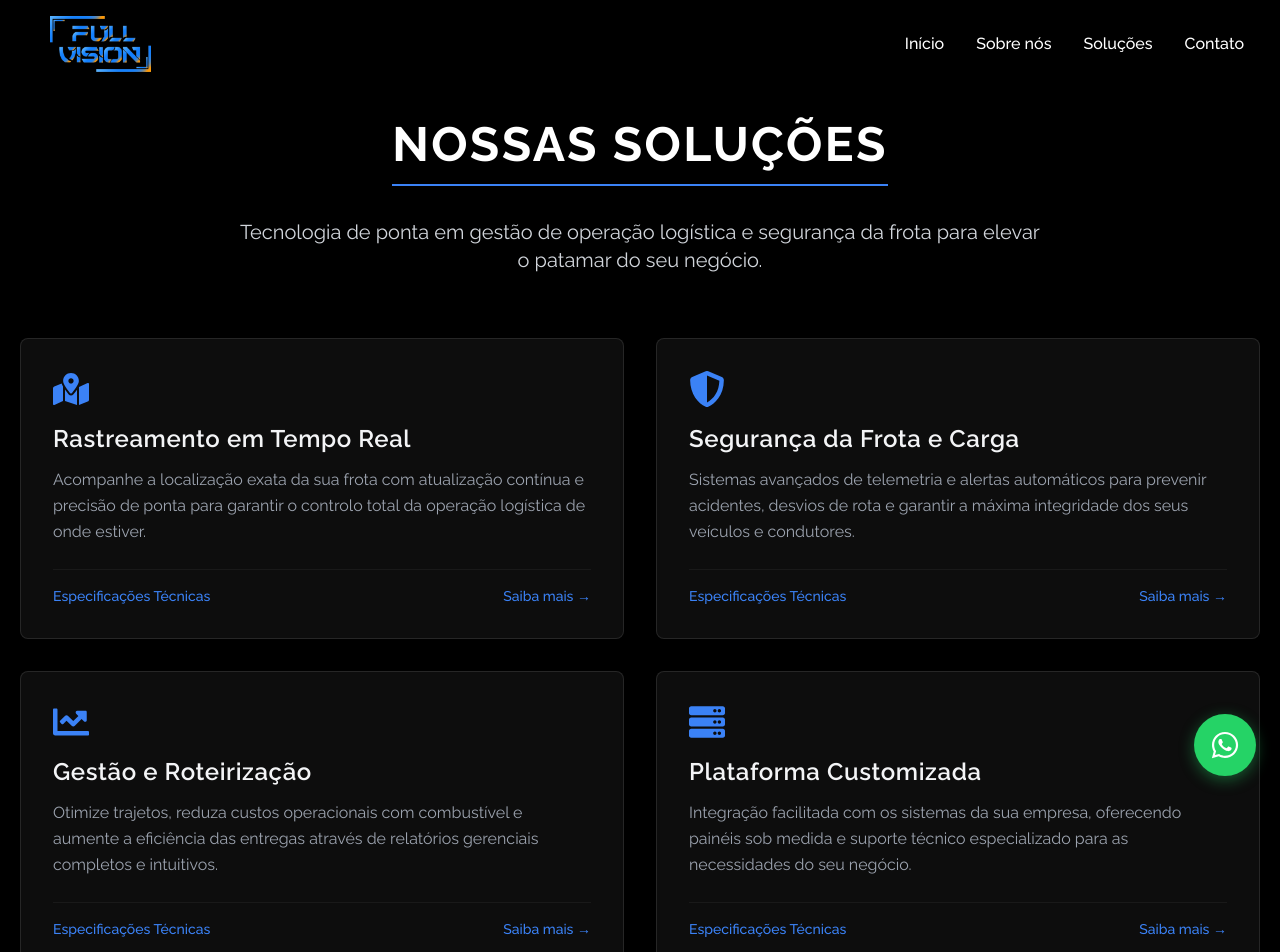
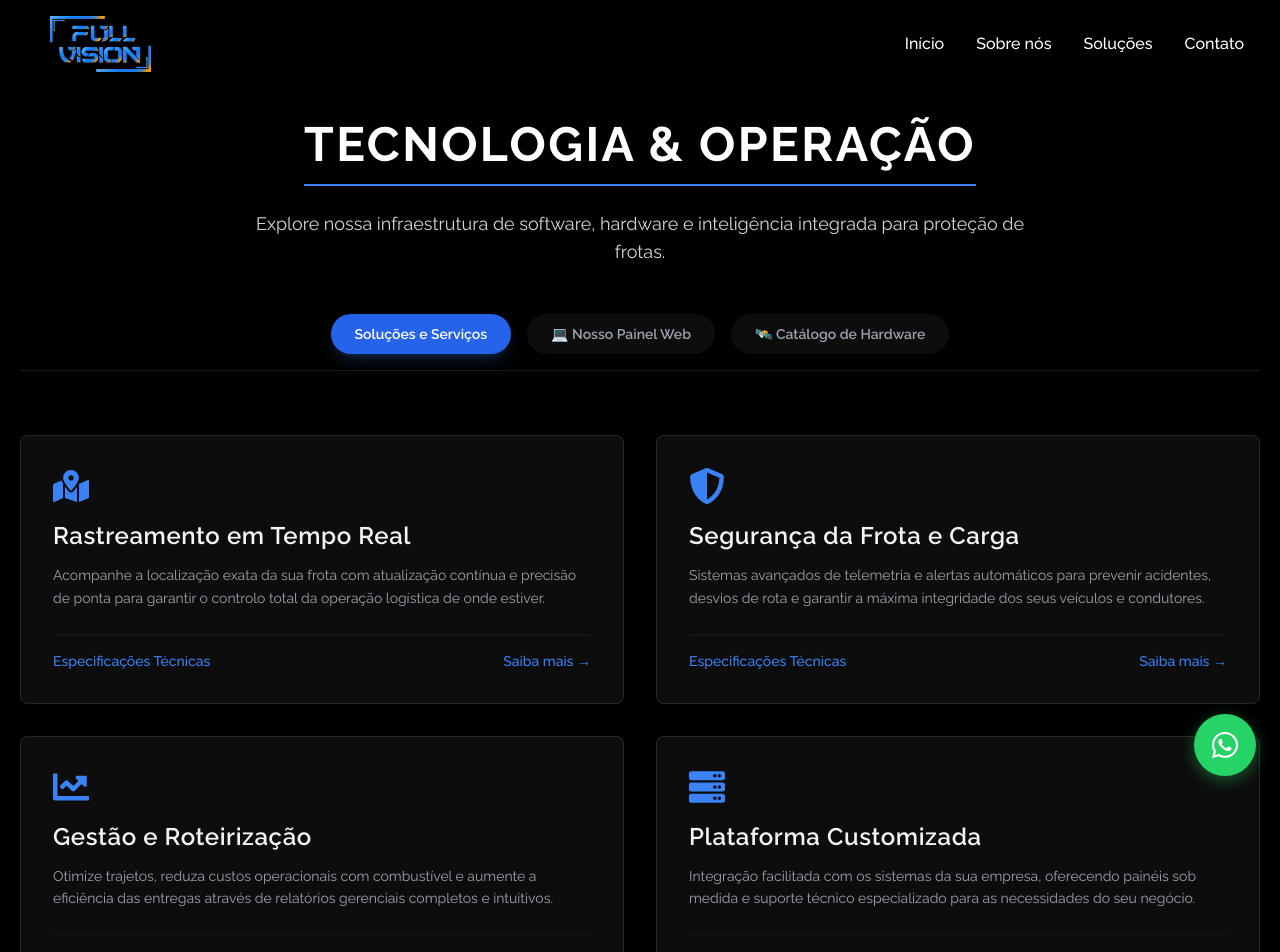
Before and after one commit to otenebra1/FullVision-site, a Next.js app: page /solutions in a window 1280 px wide. Shown: the top 952 px of the page. Built offline with nearby package versions, Linux system fonts and the light colour scheme.

Commit message:
feat: estruturando faturamento tecnico dos equipamentos no catalogo

```diff
--- a/pages/solutions.js
+++ b/pages/solutions.js
@@ -1,25 +1,16 @@
-import React, { useState, useEffect } from 'react';
+import React, { useState } from 'react';
 import Head from 'next/head';
 import Link from 'next/link';
 import Footer from '@/components/Footer';
-import { FaMapMarkedAlt, FaShieldAlt, FaChartLine, FaServer, FaTimes } from 'react-icons/fa';
+import {
+  FaMapMarkedAlt, FaShieldAlt, FaChartLine, FaServer, FaTimes,
+  FaDesktop, FaMicrochip, FaSatellite, FaSignal, FaThermometerHalf, FaSlidersH
+} from 'react-icons/fa';
 
 export default function Solutions() {
-  // Estado para controlar qual o modal aberto (guarda o índice do item ou null se estiver fechado)
+  const [activeTab, setActiveTab] = useState('services');
   const [activeModal, setActiveModal] = useState(null);
 
-  // Fecha o modal ao pressionar Escape
-  useEffect(() => {
-    const handleKeyDown = (e) => {
-      if (e.key === 'Escape') setActiveModal(null);
-    };
-    if (activeModal !== null) {
-      document.addEventListener('keydown', handleKeyDown);
-    }
-    return () => document.removeEventListener('keydown', handleKeyDown);
-  }, [activeModal]);
-
-  // Lista de soluções enriquecida com pormenores técnicos para a janela flutuante
   const solutionsList = [
     {
       icon: <FaMapMarkedAlt className="text-blue-500 text-4xl mb-4" />,
@@ -67,40 +58,112 @@ export default function Solutions() {
     }
   ];
 
+  const panelFeatures = [
+    {
+      icon: <FaDesktop className="text-blue-500 text-2xl" />,
+      title: "Interface Analytics de Alta Performance",
+      desc: "Painel de controle centralizado baseado em nuvem de alta disponibilidade, focado na experiência do usuário para tomadas de decisão rápidas."
+    },
+    {
+      icon: <FaThermometerHalf className="text-blue-500 text-2xl" />,
+      title: "Gráfico de Eventos de Temperatura",
+      desc: "Módulo avançado para cargas refrigeradas. Gráficos de linha contínuos em tempo real interligando sensores para auditoria térmica rigorosa de cada placa."
+    },
+    {
+      icon: <FaSlidersH className="text-blue-500 text-2xl" />,
+      title: "Roteirizador inteligente com Filtros",
+      desc: "Ferramenta nativa que permite filtrar clientes específicos por área e criar janelas dinâmicas de carregamento e cubagem de baú."
+    }
+  ];
+
+  const technologyCatalog = [
+    {
+      icon: <FaSignal className="text-blue-500 text-3xl" />,
+      title: "FV-Smart 4G (Rastreador Veicular)",
+      tech: "Nosso rastreador padrão ouro para frotas urbanas e rodoviárias. Utiliza conectividade celular Multi-operadora (4G/2G) com chaveamento automático de sinal.",
+      specs: [
+        "Módulo de Telemetria integrado (leitura de velocidade e RPM).",
+        "Bloqueio de ignição remoto e seguro via satélite/GSM.",
+        "Bateria interna de backup com duração de até 48 horas offline.",
+        "Entradas para sensores de porta, painel e botão de pânico."
+      ]
+    },
+    {
+      icon: <FaSatellite className="text-blue-500 text-3xl" />,
+      title: "FV-Sat Autônomo (Satelital Híbrido)",
+      tech: "Equipamento blindado de alta tecnologia voltado para transporte de cargas críticas e rotas de longa distância com áreas de sombra de celular.",
+      specs: [
+        "Comunicação bidirecional via constelação de Satélites Iridium.",
+        "Antena GPS de alta sensibilidade com precisão militar.",
+        "Resistente à água e poeira (Certificação IP67).",
+        "Inteligência embarcada contra bloqueadores de sinal (Anti-Jammer)."
+      ]
+    },
+    {
+      icon: <FaMicrochip className="text-blue-500 text-3xl" />,
+      title: "FV-Cargo Micro (Isca de Carga)",
+      tech: "Dispositivo miniaturizado de monitoramento velado para caixas, paletes e encomendas de alto valor. Ideal para auditoria de transportadoras.",
+      specs: [
+        "Localização híbrida por triangulação de antenas celular (LBS) + GPS.",
+        "Modo ultra-econômico: ativação apenas quando há movimento.",
+        "Autonomia estendida: bateria interna inteligente de até 60 dias.",
+        "Carcaça magnética para fixação rápida e discreta no baú."
+      ]
+    }
+  ];
+
   return (
-    // Adicionado overflow-hidden para evitar barras de scroll horizontais durante a animação
     <div className="flex flex-col min-h-screen bg-[#000000] text-white select-none relative overflow-hidden">
       <Head>
-        <title>Soluções | FullVision Tracking</title>
-        <meta name="description" content="Rastreamento em tempo real, segurança de frota, gestão logística e plataforma customizada para o seu negócio." />
-        <meta property="og:title" content="Soluções | FullVision Tracking" />
-        <meta property="og:description" content="Rastreamento em tempo real, segurança de frota, gestão logística e plataforma customizada para o seu negócio." />
-        <meta property="og:type" content="website" />
-        <meta property="og:url" content="https://fullvision.one/solutions" />
-        <meta name="twitter:card" content="summary_large_image" />
+        <title>Soluções e Tecnologias | FullVision Tracking</title>
       </Head>
 
-      {/* Conteúdo Principal */}
       <main className="flex-grow w-full pt-[120px] pb-16 px-4">
         <div className="max-w-[1240px] mx-auto">
 
-          {/* Cabeçalho da Página */}
-          <div className="text-center max-w-[800px] mx-auto mb-16">
+          <div className="text-center max-w-[800px] mx-auto mb-12">
             <h1 data-aos="fade-down" className="text-4xl md:text-5xl font-bold tracking-wider mb-4 border-b-2 border-blue-500 pb-4 inline-block">
-              NOSSAS SOLUÇÕES
+              TECNOLOGIA & OPERAÇÃO
             </h1>
-            <p data-aos="fade-up" data-aos-delay="150" className="text-gray-300 text-lg md:text-xl leading-relaxed mt-4">
-              Tecnologia de ponta em gestão de operação logística e segurança da frota para elevar o patamar do seu negócio.
+            <p data-aos="fade-up" data-aos-delay="150" className="text-gray-300 text-base md:text-lg leading-relaxed mt-2">
+              Explore nossa infraestrutura de software, hardware e inteligência integrada para proteção de frotas.
             </p>
           </div>
 
-          {/* Grid de Soluções */}
-          <div className="grid grid-cols-1 md:grid-cols-2 gap-8 mb-16">
+          <div data-aos="fade-up" className="flex flex-wrap justify-center items-center gap-2 md:gap-4 mb-16 border-b border-white/10 pb-4">
+            <button
+              onClick={() => setActiveTab('services')}
+              className={`px-6 py-2.5 rounded-full font-semibold text-sm transition-all duration-300 ${
+                activeTab === 'services' ? 'bg-blue-600 text-white shadow-lg shadow-blue-500/20' : 'bg-white/5 text-gray-400 hover:bg-white/10 hover:text-white'
+              }`}
+            >
+              Soluções e Serviços
+            </button>
+            <button
+              onClick={() => setActiveTab('panel')}
+              className={`px-6 py-2.5 rounded-full font-semibold text-sm transition-all duration-300 ${
+                activeTab === 'panel' ? 'bg-blue-600 text-white shadow-lg shadow-blue-500/20' : 'bg-white/5 text-gray-400 hover:bg-white/10 hover:text-white'
+              }`}
+            >
+              💻 Nosso Painel Web
+            </button>
+            <button
+              onClick={() => setActiveTab('catalog')}
+              className={`px-6 py-2.5 rounded-full font-semibold text-sm transition-all duration-300 ${
+                activeTab === 'catalog' ? 'bg-blue-600 text-white shadow-lg shadow-blue-500/20' : 'bg-white/5 text-gray-400 hover:bg-white/10 hover:text-white'
+              }`}
+            >
+              🛰️ Catálogo de Hardware
+            </button>
+          </div>
+
+          <div className="transition-all duration-500">
+
+            {activeTab === 'services' && (
+              <div className="grid grid-cols-1 md:grid-cols-2 gap-8 mb-16 animate-fade-in">
                 {solutionsList.map((item, index) => (
                   <div
                     key={index}
-                data-aos="fade-up"
-                data-aos-delay={index * 150} // 0ms, 150ms, 300ms, 450ms (Efeito Cascata)
                     onClick={() => setActiveModal(index)}
                     className="bg-white/5 border border-white/10 rounded-lg p-8 hover:border-blue-500 transition-all duration-300 hover:bg-white/10 cursor-pointer flex flex-col justify-between group"
                   >
@@ -109,12 +172,10 @@ export default function Solutions() {
                       <h3 className="text-2xl font-semibold mb-3 tracking-wide text-gray-100 group-hover:text-blue-400 transition-colors">
                         {item.title}
                       </h3>
-                  <p className="text-gray-400 leading-relaxed mb-6">
+                      <p className="text-gray-400 leading-relaxed mb-6 text-sm">
                         {item.description}
                       </p>
                     </div>
-
-                {/* Indicador visual de clique */}
                     <div className="border-t border-white/5 pt-4 flex items-center justify-between text-sm text-blue-500 font-medium">
                       <span>Especificações Técnicas</span>
                       <span className="group-hover:translate-x-1 transition-transform duration-300">Saiba mais &rarr;</span>
@@ -122,15 +183,76 @@ export default function Solutions() {
                   </div>
                 ))}
               </div>
+            )}
 
-          {/* Chamada para Ação */}
+            {activeTab === 'panel' && (
+              <div className="space-y-12 max-w-[900px] mx-auto mb-16 animate-fade-in">
+                <div className="bg-gradient-to-r from-blue-950/30 to-white/5 p-6 rounded-xl border border-white/10 flex flex-col md:flex-row items-center gap-6">
+                  <div className="text-5xl text-blue-500"><FaDesktop /></div>
+                  <div>
+                    <h3 className="text-xl font-bold mb-2">Central Logística em Tempo Real</h3>
+                    <p className="text-gray-400 text-sm leading-relaxed">
+                      Nossa plataforma foi desenhada sob rígidos conceitos corporativos. Ela compila telemetria, mapas dinâmicos e disparo automático de comandos de segurança em milissegundos.
+                    </p>
+                  </div>
+                </div>
+
+                <div className="grid grid-cols-1 md:grid-cols-2 gap-6">
+                  {panelFeatures.map((feat, idx) => (
+                    <div key={idx} className="bg-white/5 border border-white/5 rounded-lg p-6 hover:border-blue-500/40 transition-colors">
+                      <div className="mb-4">{feat.icon}</div>
+                      <h4 className="text-lg font-bold mb-2 text-gray-200">{feat.title}</h4>
+                      <p className="text-gray-400 text-xs leading-relaxed">{feat.desc}</p>
+                    </div>
+                  ))}
+                </div>
+              </div>
+            )}
+
+            {activeTab === 'catalog' && (
+              <div className="grid grid-cols-1 md:grid-cols-3 gap-6 mb-16 animate-fade-in">
+                {technologyCatalog.map((tech, idx) => (
+                  <div key={idx} className="bg-[#0f0f0f] border border-white/10 rounded-xl p-6 flex flex-col justify-between hover:border-blue-500/40 hover:scale-[1.02] transition-all duration-300">
+                    <div>
+                      <div className="mb-4 bg-blue-500/10 w-14 h-14 rounded-lg flex items-center justify-center">
+                        {tech.icon}
+                      </div>
+
+                      <h3 className="text-xl font-bold mb-2 text-white">{tech.title}</h3>
+                      <p className="text-gray-400 text-xs leading-relaxed mb-4">{tech.tech}</p>
+
+                      <div className="border-t border-white/5 pt-4 mt-2">
+                        <h4 className="text-[11px] font-bold text-blue-500 uppercase tracking-widest mb-2">
+                          Especificações Técnicas:
+                        </h4>
+                        <ul className="space-y-1.5">
+                          {tech.specs.map((spec, sIdx) => (
+                            <li key={sIdx} className="text-gray-300 text-[11px] md:text-xs flex items-start gap-2">
+                              <span className="text-blue-500 font-bold shrink-0">✓</span>
+                              <span>{spec}</span>
+                            </li>
+                          ))}
+                        </ul>
+                      </div>
+                    </div>
+
+                    <div className="mt-6 text-xs text-blue-500 font-semibold uppercase tracking-wider border-t border-white/5 pt-3">
+                      🟢 Equipamento Homologado ANATEL
+                    </div>
+                  </div>
+                ))}
+              </div>
+            )}
+
+          </div>
+
           <div data-aos="zoom-in" data-aos-delay="200" className="bg-gradient-to-r from-blue-600/20 to-blue-900/20 border border-white/10 rounded-lg p-8 text-center max-w-[900px] mx-auto">
             <h2 className="text-2xl md:text-3xl font-bold mb-4 text-white">Pronto para transformar a sua operação?</h2>
-            <p className="text-gray-300 mb-6 max-w-[600px] mx-auto">
+            <p className="text-gray-300 mb-6 max-w-[600px] mx-auto text-sm">
               Entre em contacto com a nossa equipa comercial e descubra como implementar o FullVision Tracker à medida da sua empresa.
             </p>
             <Link href="/contact">
-              <button className="px-8 py-3 bg-blue-600 text-white font-semibold rounded hover:bg-white hover:text-black transition-all duration-300">
+              <button className="px-8 py-3 bg-blue-600 text-white font-semibold rounded hover:bg-white hover:text-black transition-all duration-300 text-sm">
                 Solicitar Contacto Comercial
               </button>
             </Link>
@@ -139,15 +261,9 @@ export default function Solutions() {
         </div>
       </main>
 
-      {/* ====== JANELA FLUUTUANTE (MODAL) ====== */}
-      {/* O Modal não precisa de AOS pois já tem a sua própria animação de aparecimento (animate-fade-in) */}
       {activeModal !== null && (
         <div className="fixed inset-0 z-50 flex items-center justify-center p-4 bg-black/80 backdrop-blur-sm transition-all duration-300">
-
-          {/* Caixa do Modal */}
           <div className="bg-[#111111] border border-blue-500/40 rounded-lg max-w-[650px] w-full p-6 md:p-8 relative shadow-2xl animate-fade-in">
-
-            {/* Botão de Fechar */}
             <button
               onClick={() => setActiveModal(null)}
               className="absolute top-4 right-4 text-gray-400 hover:text-white bg-white/5 hover:bg-red-500/20 p-2 rounded-full transition-all duration-200"
@@ -156,7 +272,6 @@ export default function Solutions() {
               <FaTimes size={18} />
             </button>
 
-            {/* Cabeçalho do Modal */}
             <div className="flex items-center gap-4 mb-6 border-b border-white/10 pb-4">
               {solutionsList[activeModal].icon}
               <h3 className="text-2xl font-bold text-white tracking-wide">
@@ -164,31 +279,25 @@ export default function Solutions() {
               </h3>
             </div>
 
-            {/* Descrição Curta */}
-            <p className="text-gray-300 text-base leading-relaxed mb-6 bg-black/40 p-3 rounded border border-white/5">
+            <p className="text-gray-300 text-sm leading-relaxed mb-6 bg-black/40 p-3 rounded border border-white/5">
               {solutionsList[activeModal].description}
             </p>
 
-            {/* Lista de Pormenores Técnicos */}
             <h4 className="text-xs font-bold text-blue-500 uppercase tracking-widest mb-3">
               Recursos e Capacidades do Sistema:
             </h4>
 
             <ul className="flex flex-col gap-3 mb-8">
               {solutionsList[activeModal].details.map((detail, idx) => (
-                <li key={idx} className="flex items-start gap-3 text-sm md:text-base text-gray-300">
+                <li key={idx} className="flex items-start gap-3 text-sm text-gray-300">
                   <span className="text-blue-500 shrink-0 mt-1">&#10003;</span>
                   <span>{detail}</span>
                 </li>
               ))}
             </ul>
 
-            {/* Botão de Ação Direta dentro do Modal */}
             <div className="flex justify-end gap-4 border-t border-white/10 pt-4">
-              <button
-                onClick={() => setActiveModal(null)}
-                className="px-4 py-2 text-sm text-gray-400 hover:text-white transition-colors"
-              >
+              <button onClick={() => setActiveModal(null)} className="px-4 py-2 text-sm text-gray-400 hover:text-white transition-colors">
                 Fechar
               </button>
               <Link href="/contact">
@@ -197,12 +306,10 @@ export default function Solutions() {
                 </button>
               </Link>
             </div>
-
           </div>
         </div>
       )}
 
-      {/* Rodapé Global */}
       <Footer />
     </div>
   );
```
Lines whose indentation alone changed are shown as unchanged.
